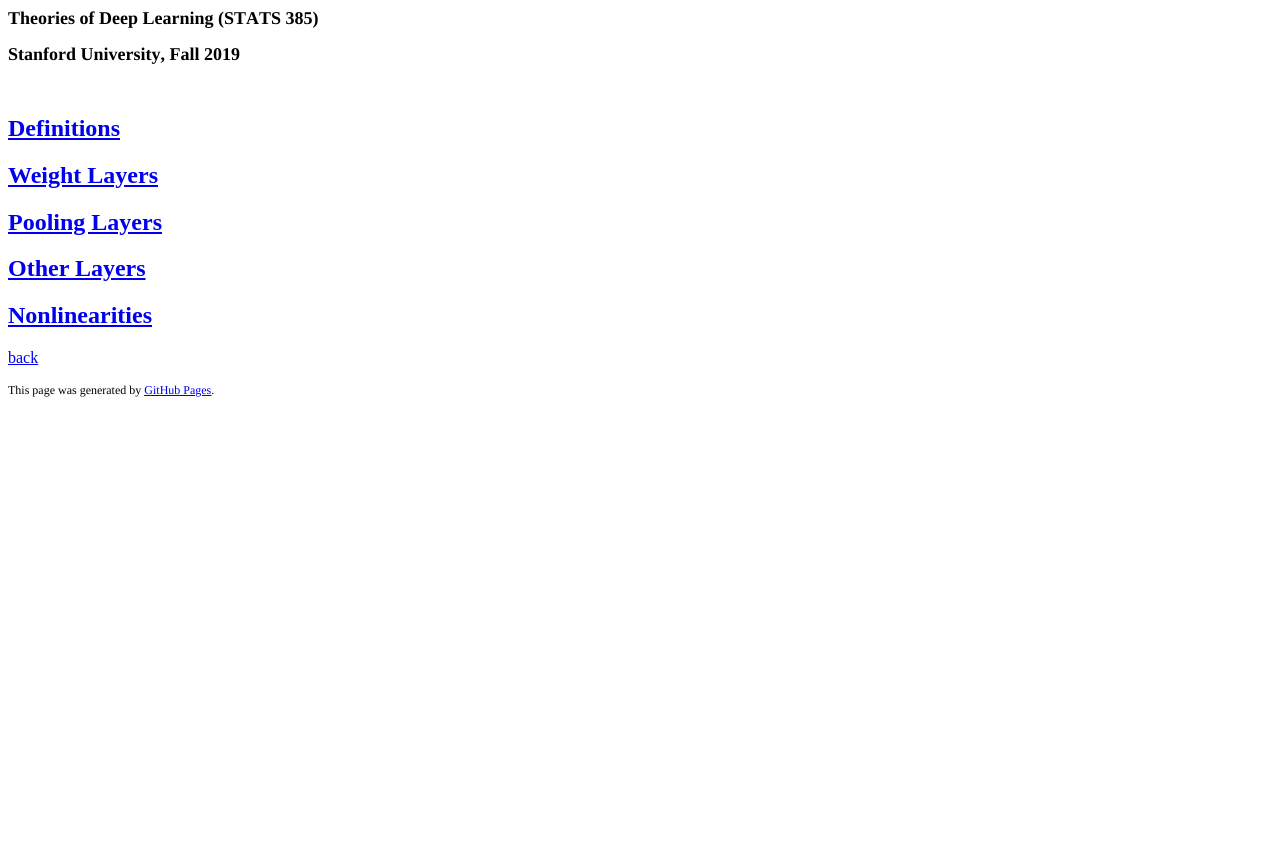
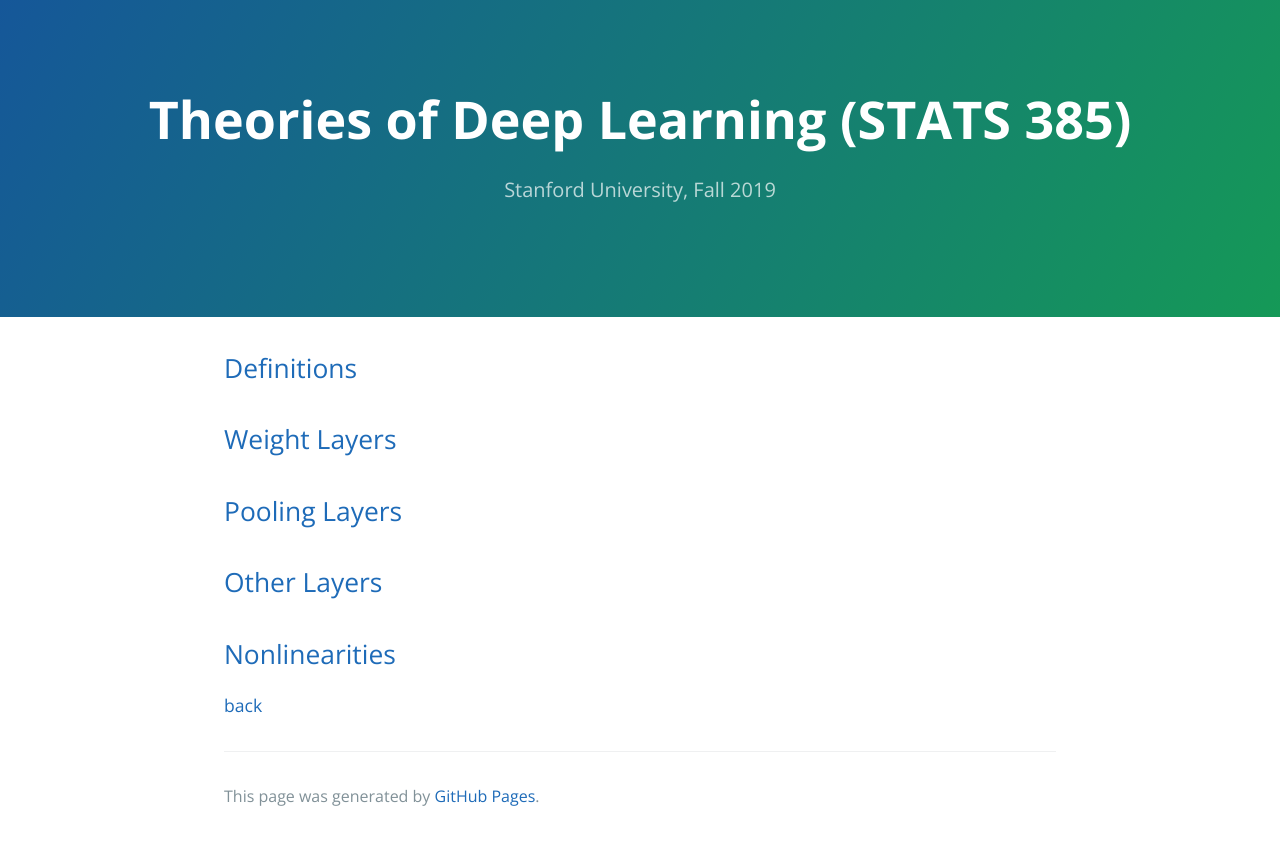
Before and after one commit to stats385/stats385.github.io, a Jekyll site: the page built from motifs.md, in a window 1280 px wide. Shown: the top 845 px of the page. Built offline with Jekyll 4.4.1, drawn with Linux system fonts in a browser that asks for light colours; the repository's description, which GitHub fills in, is left out; our own code applies the rules of GitHub Pages for plain Markdown files.

Commit message:
update layout

```diff
--- a/_layouts/default.html
+++ b/_layouts/default.html
@@ -1,24 +1,63 @@
-<!DOCTYPE html PUBLIC "-//W3C//DTD HTML 4.01//EN" "http://www.w3.org/TR/html4/strict.dtd">
-<html>
-<head>
-  <meta http-equiv="Content-Type" content="text/html; charset=utf-8">
-  <meta http-equiv="Content-Style-Type" content="text/css">
-  <title>{% if page.title %}{{ page.title }} | {% endif %}{{ site.title | default: site.github.repository_name }} by {{ site.github.owner_name }}</title>
-  <meta name="Description" content="{{ page.description | default: site.description | default: site.github.project_tagline }}">
-  <meta name="Generator" content="Cocoa HTML Writer">
-  <meta name="CocoaVersion" content="1348.17">
-  <style type="text/css">
-    p.p2 {margin: 0.0px 0.0px 0.0px 0.0px; font: 12.0px Times; color: #000000; -webkit-text-stroke: #000000}
-    span.s1 {font-kerning: none}
-    span.s2 {font: 12.0px Times; text-decoration: underline ; font-kerning: none; color: #0000ee; -webkit-text-stroke: 0px #0000ee}
-  </style>
-</head>
-<body>
-<h1 style="margin: 0.0px 0.0px 14.9px 0.0px; font: 18.0px Times; color: #000000; -webkit-text-stroke: #000000"><span class="s1"><b>{{ site.title | default: site.github.repository_name }}</b></span></h1>
-<h2 style="margin: 0.0px 0.0px 14.9px 0.0px; font: 18.0px Times; color: #000000; -webkit-text-stroke: #000000"><span class="s1"><b>Stanford University, Fall 2019</b></span></h2>
-<p class="p2"><span class="s1">{% if site.show_downloads %} <a href="file:///Users/Joe/Desktop/%7B%7B%20site.github.zip_url%20%7D%7D"><span class="s2">Download .zip</span></a> <a href="file:///Users/Joe/Desktop/%7B%7B%20site.github.tar_url%20%7D%7D"><span class="s2">Download .tar.gz</span></a> {% endif %}<span class="Apple-converted-space"> </span></span></p>
-<p class="p2"><span class="s1">{{ content }}</span></p>
-<p class="p2"><span class="s1">This page was generated by <a href="https://pages.github.com/"><span class="s2">GitHub Pages</span></a>.<span class="Apple-converted-space"> </span></span></p>
-<p class="p2"><span class="s1">{% if site.google_analytics %} {% endif %}<span class="Apple-converted-space"> </span></span></p>
-</body>
+<!DOCTYPE html>
+<html lang="{{ site.lang | default: "en-US" }}">
+  <head>
+    <meta charset="UTF-8">
+    <title>{% if page.title %}{{ page.title }} | {% endif %}{{ site.title | default: site.github.repository_name }} by {{ site.github.owner_name }}</title>
+    <meta name="description" content="{{ page.description | default: site.description | default: site.github.project_tagline }}"/>
+    <meta name="viewport" content="width=device-width, initial-scale=1">
+    <meta name="theme-color" content="#157878">
+      <!-- CJ styles
+	<link rel="stylesheet" type="text/css" href="assets/css/github.css">
+    <link rel="stylesheet" type="text/css" href="assets/css/github2.css">
+		  -->
+
+    <link rel="stylesheet" type="text/css" href="assets/css/cj.css">
+    <link href='https://fonts.googleapis.com/css?family=Open+Sans:400,700' rel='stylesheet' type='text/css'>
+    <link rel="stylesheet" href="{{ '/assets/css/style.css?v=' | append: site.github.build_revision | relative_url }}">
+
+
+
+  </head>
+  <body>
+    <section class="page-header">
+		      	<h1 class="project-name">{{ site.title | default: site.github.repository_name }}</h1>
+		      	<h2 class="project-tagline">Stanford University, Fall 2019</h2>
+		      <!--
+			  {% if site.github.is_project_page %}
+		        <a href="{{ site.github.repository_url }}" class="btn">View on GitHub</a>
+		      {% endif %}
+				-->
+		      	{% if site.show_downloads %}
+		        <a href="{{ site.github.zip_url }}" class="btn">Download .zip</a>
+		        <a href="{{ site.github.tar_url }}" class="btn">Download .tar.gz</a>
+		      {% endif %}
+    </section>
+
+    <section class="main-content">
+      {{ content }}
+
+
+  <footer class="site-footer">
+	  <!--
+         {% if site.github.is_project_page %}
+           <span class="site-footer-owner"><a href="{{ site.github.repository_url }}">{{ site.github.repository_name }}</a> is maintained by <a href="{{ site.github.owner_url }}">{{ site.github.owner_name }}</a>.</span>
+         {% endif %}
+	   -->
+         <span class="site-footer-credits">This page was generated by <a href="https://pages.github.com">GitHub Pages</a>.</span>
+       </footer>
+
+    </section>
+
+    {% if site.google_analytics %}
+      <script type="text/javascript">
+        (function(i,s,o,g,r,a,m){i['GoogleAnalyticsObject']=r;i[r]=i[r]||function(){
+        (i[r].q=i[r].q||[]).push(arguments)},i[r].l=1*new Date();a=s.createElement(o),
+        m=s.getElementsByTagName(o)[0];a.async=1;a.src=g;m.parentNode.insertBefore(a,m)
+        })(window,document,'script','//www.google-analytics.com/analytics.js','ga');
+
+        ga('create', '{{ site.google_analytics }}', 'auto');
+        ga('send', 'pageview');
+      </script>
+    {% endif %}
+  </body>
 </html>
```
Also changed, not shown: 1 other file.
